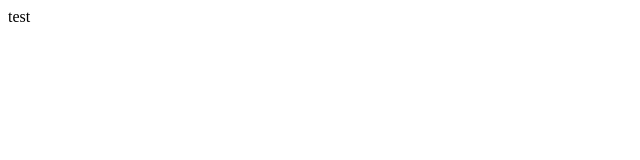
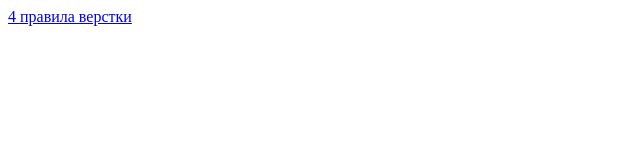
Before and after one commit to Nosovitsi/yandex, a plain HTML site: page index.html in a window 1280 px wide. Shown: the whole page, without its empty margins (0-640 px from the left). Drawn offline with Linux system fonts and the light colour scheme.

Commit message:
link for first project

```diff
--- a/index.html
+++ b/index.html
@@ -9,7 +9,7 @@
 </head>
 
 <body>
-    test
+    <a href="../yandex/index.html">4 правила верстки</a>
 
 </body>
 
```
